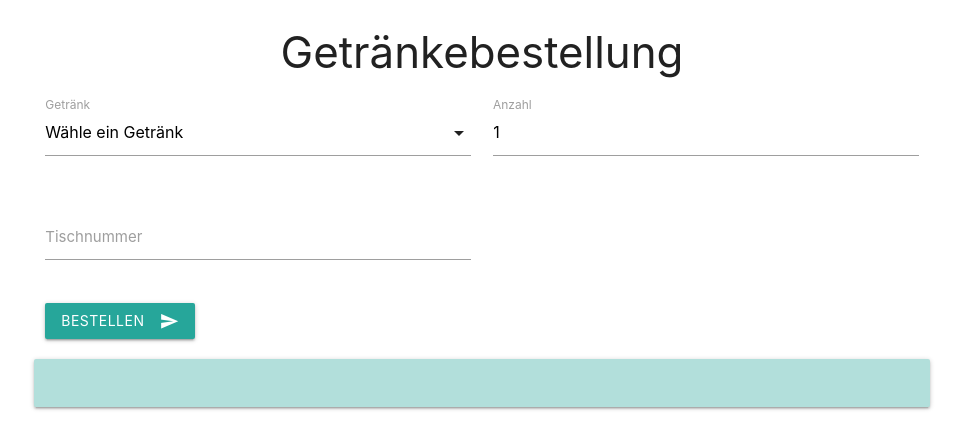
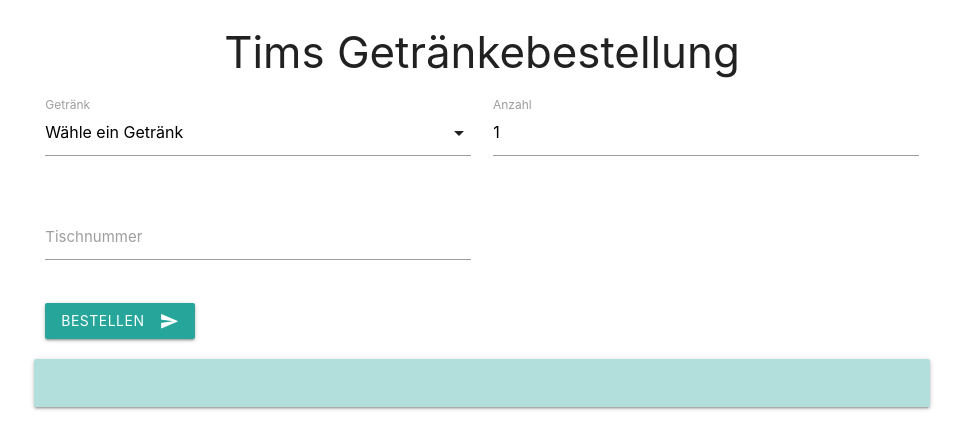
Before and after one commit to nils-ossenbrink/getraenke-bestellung, a plain HTML site: page index.html in a window 1280 px wide. Shown: the whole page, without its empty margins (158-1121 px from the left). Drawn offline with nearby package versions, Linux system fonts and the light colour scheme.

Commit message:
Update index.html

```diff
--- a/index.html
+++ b/index.html
@@ -21,7 +21,7 @@
 </head>
 <body class="container">
 
-  <h3 class="center-align">Getränkebestellung</h3>
+  <h3 class="center-align">Tims Getränkebestellung</h3>
 
   <div class="row">
     <form class="col s12" id="orderForm">
```
